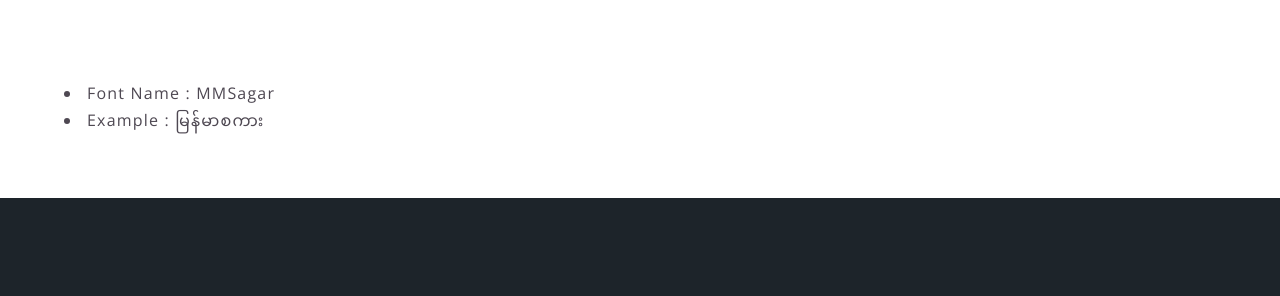
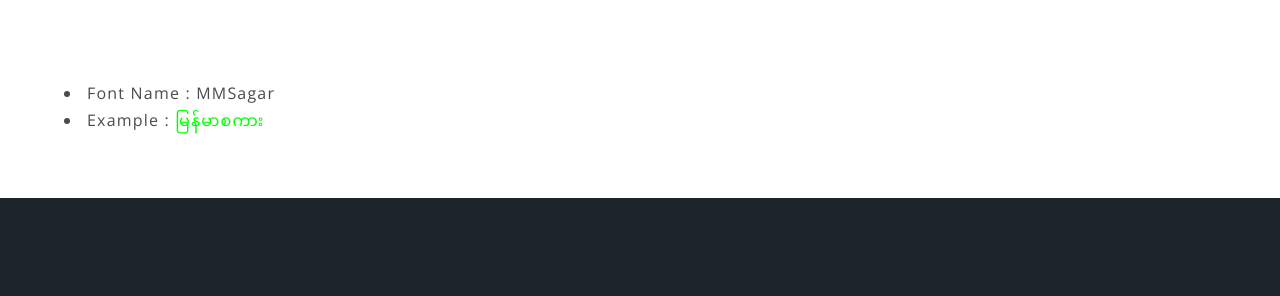
Before and after one commit to tsanaung/tsanaung.github.io, a Jekyll site: the page built from mmfonts.html, in a window 1280 px wide. Shown: the part 360-656 px from the top of the page. Built offline with Jekyll 4.4.1, drawn with Linux system fonts in a browser that asks for light colours; some web fonts are replaced.

Commit message:
Update mmfonts.css

```diff
--- a/css/mmfonts.css
+++ b/css/mmfonts.css
@@ -4,6 +4,7 @@
 }
 .mmsagar {
   font-family: MMSagar;
+  color: #00ff00;
 }
 .oneem {
   font-size: 1em;
```
